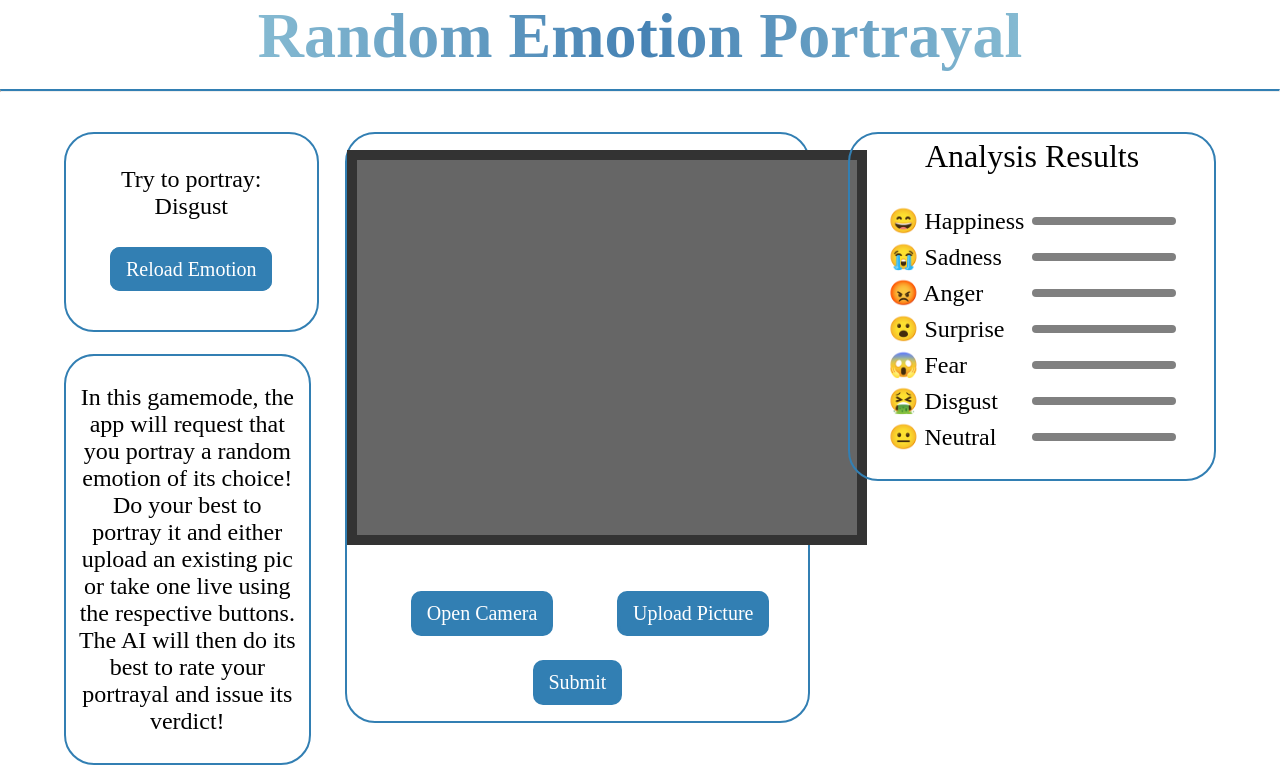
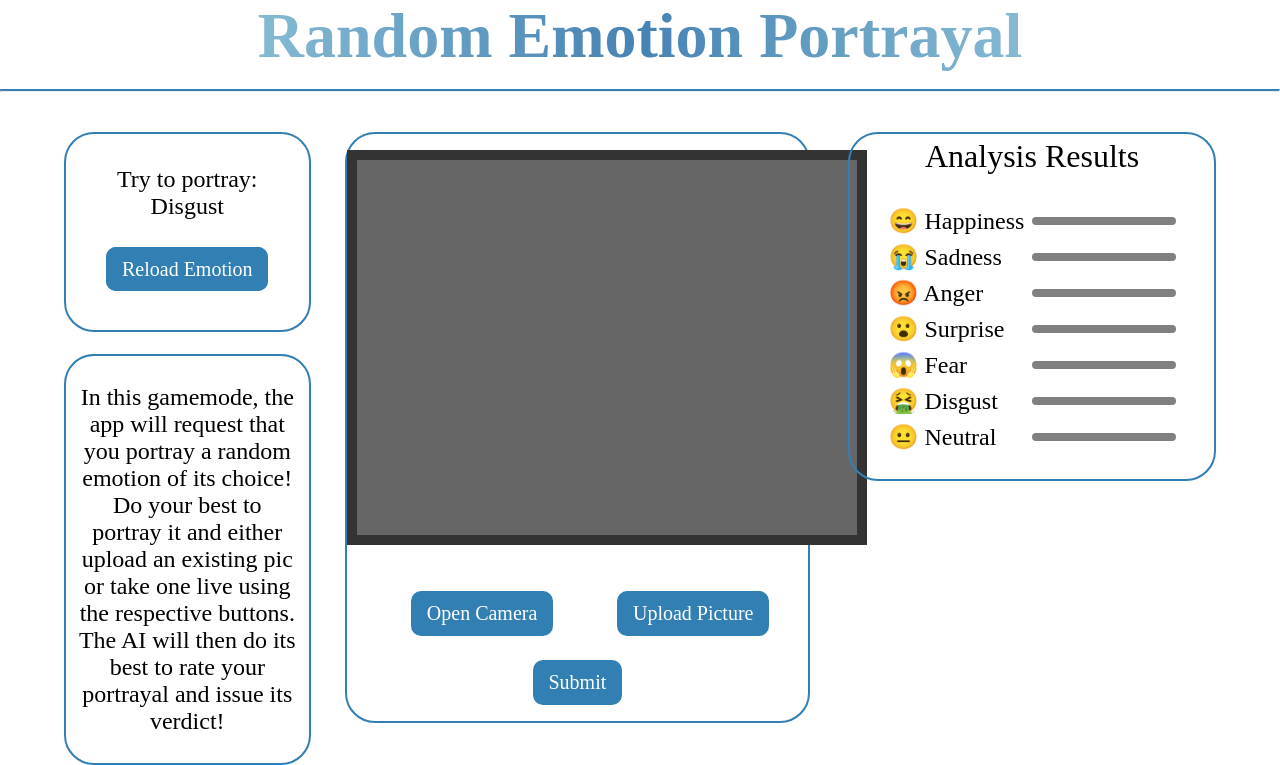
Before and after one commit to gxyrafis/FacE-ERaTA-ONLINE, a Flask app: page /random in a window 1280 px wide. Shown: the part 151-916 px from the top of the page. Run offline with Flask 3, Linux system fonts and the light colour scheme; some libraries are stand-ins or nearby versions.

Commit message:
Random Emotion Minor Visual upgrade

```diff
--- a/templates/randomemotion.html
+++ b/templates/randomemotion.html
@@ -20,7 +20,7 @@ Random Emotion Challenge
     {% endif %}
     <div style="display:flex; width: 90%; margin: auto; justify-content: safe center; margin-top: 5vh;">
         <div style="width: 22%;">
-            <div style="width:100%; border: solid; border-width: 2px; border-color: #327fb3; height: fit-content; border-radius: 30px; padding: 0.5vh; padding-top: 1vh; padding-bottom: 6vh; text-align: center; font-size: 150%; font-family: Yu Gothic UI;">
+            <div style="width:100%; border: solid; border-width: 2px; border-color: #327fb3; height: fit-content; border-radius: 30px; padding-top: 1vh; padding-bottom: 6vh; text-align: center; font-size: 150%; font-family: Yu Gothic UI;">
                 <p style="margin-bottom: 1vh;">Try to portray:<br>{{ emotion }}</p>
                 <br>
                 <a class="buttonsubmit" href="{{ url_for('randomemotion') }}">Reload Emotion</a>
```
